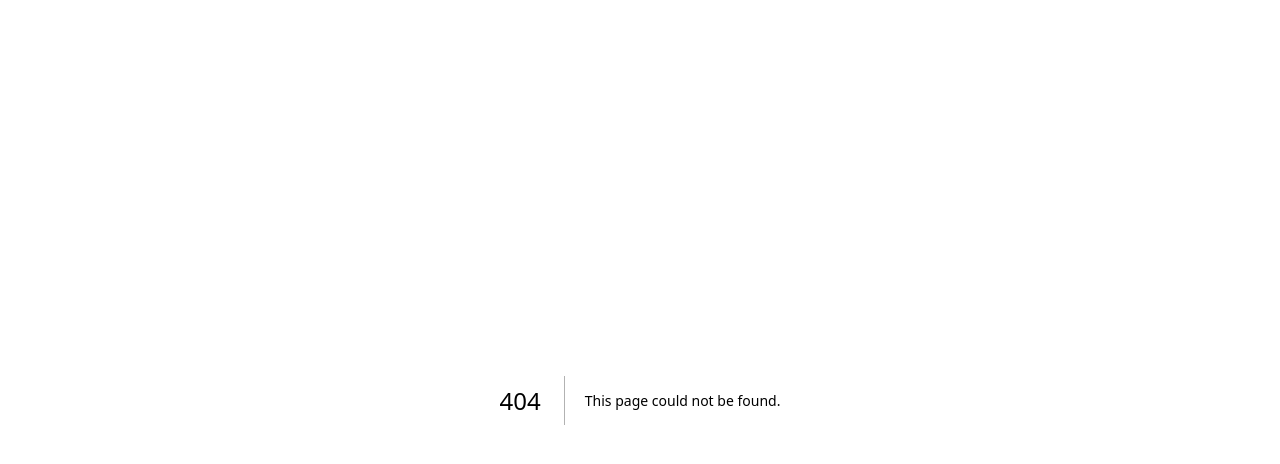
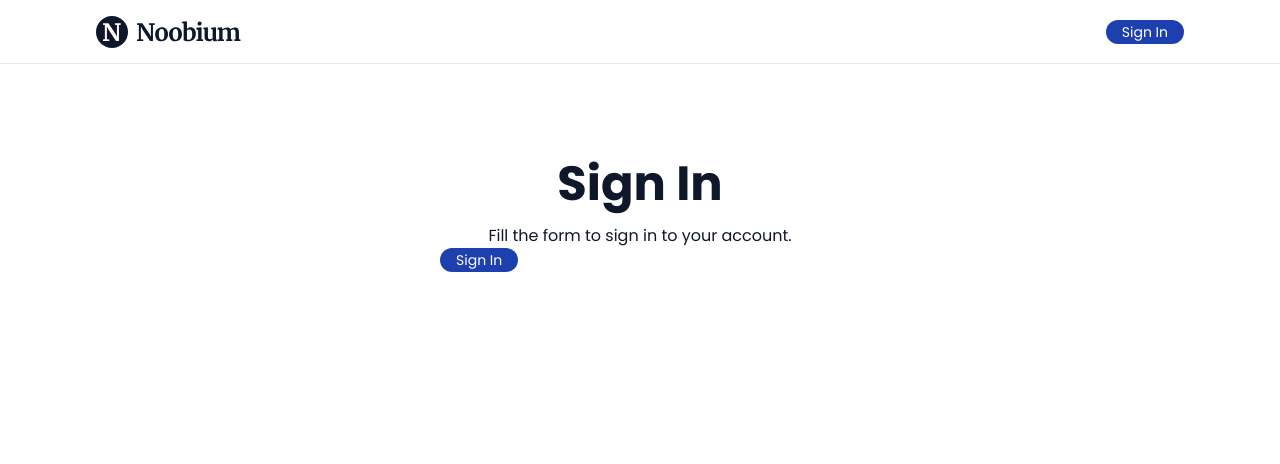
Before and after one commit to Syarif-Ys/noobium, a Next.js app: page /auth/sign-in in a window 1280 px wide. Before the commit this address had no page. Shown: the top 464 px of the page. Built offline with nearby package versions, Linux system fonts and the light colour scheme.

Commit message:
add NavBar and slicing

```diff
--- /dev/null
+++ b/components/Button.tsx
@@ -0,0 +1,23 @@
+import classNames from "classnames";
+
+type Props = JSX.IntrinsicElements["button"] & {
+  size?: "normal" | "large";
+  isFullWidth?: boolean;
+};
+
+const Button: React.FC<Props> = ({
+  size = "normal",
+  isFullWidth = false,
+  ...rest
+}) => {
+  return (
+    <button
+      className={classNames(
+        "bg-blue-800 text-sm font-sans text-white px-4 h-6 rounded-full"
+      )}
+      {...rest}
+    />
+  );
+};
+
+export default Button;
--- /dev/null
+++ b/components/NavBar.tsx
@@ -0,0 +1,21 @@
+import Link from "next/link";
+
+import Button from "./Button";
+
+type Props = {};
+
+const NavBar: React.FC<Props> = () => {
+  return (
+    <header className="h-16 border-b border-slate-200 flex items-center justify-between px-24">
+      <Link href="/">
+          <img src="/images/logo-with-text.svg" />
+      </Link>
+
+      <Link href="/auth/sign-in">
+          <Button>Sign In</Button>
+      </Link>
+    </header>
+  );
+};
+
+export default NavBar;
--- a/package.json
+++ b/package.json
@@ -14,6 +14,7 @@
     "@types/node": "18.11.10",
     "@types/react": "18.0.26",
     "@types/react-dom": "18.0.9",
+    "classnames": "^2.3.2",
     "eslint": "8.29.0",
     "eslint-config-next": "13.0.6",
     "next": "13.0.6",
--- /dev/null
+++ b/pages/auth/sign-in.tsx
@@ -0,0 +1,27 @@
+import Head from "next/head";
+import Button from "../../components/Button";
+
+import NavBar from "../../components/NavBar";
+
+const SignInPage = () => {
+  return (
+    <div>
+      <Head>
+        <title>Sign In | Noobium</title>
+      </Head>
+
+      <NavBar />
+      <div className="w-[400px] mx-auto py-24">
+        <h1 className="font-sans font-bold text-slate-900 text-5xl text-center mb-4">
+          Sign In
+        </h1>
+        <p className="font-sans text-slate-900 text-center">
+          Fill the form to sign in to your account.
+        </p>
+        <Button size="large" isFullWidth>Sign In</Button>
+      </div>
+    </div>
+  );
+};
+
+export default SignInPage;
```
Also changed, not shown: public/images/logo-with-text.svg (added), 1 other file (tests, documents, lock files or other folders).
